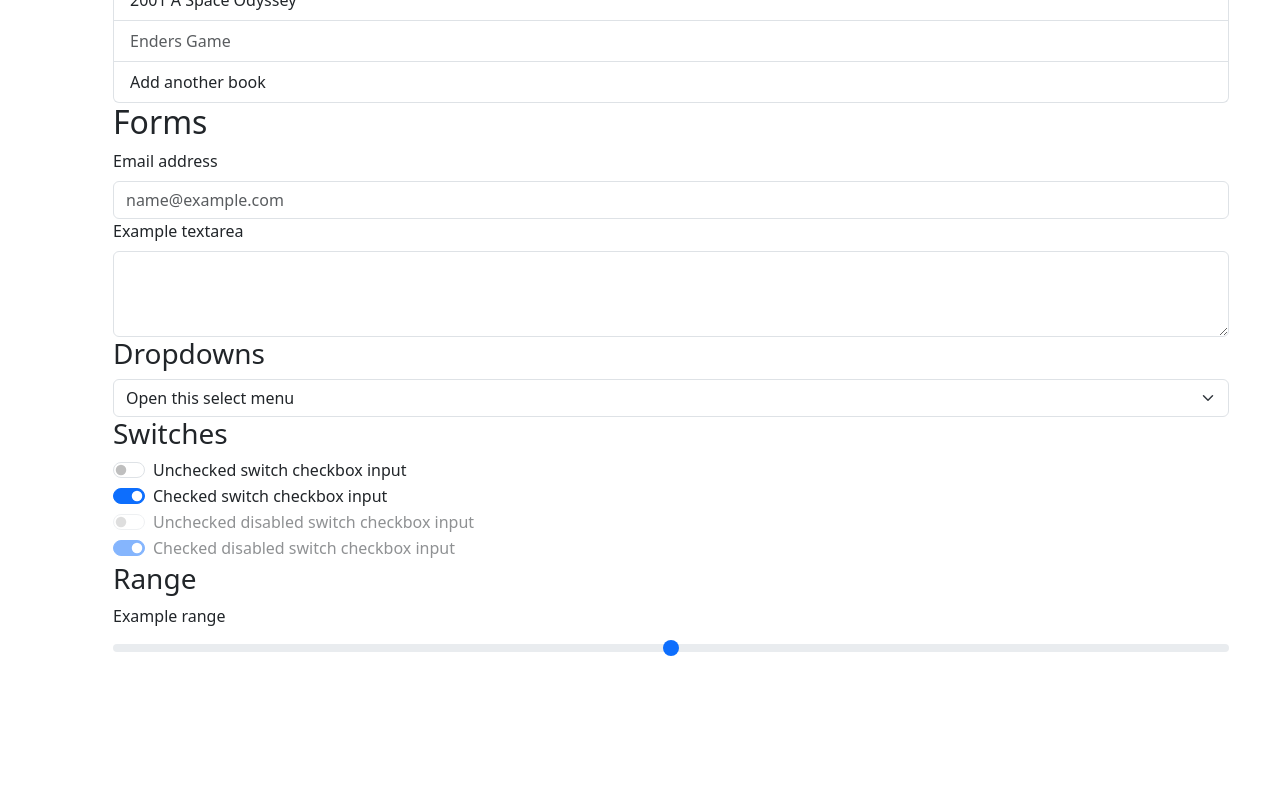
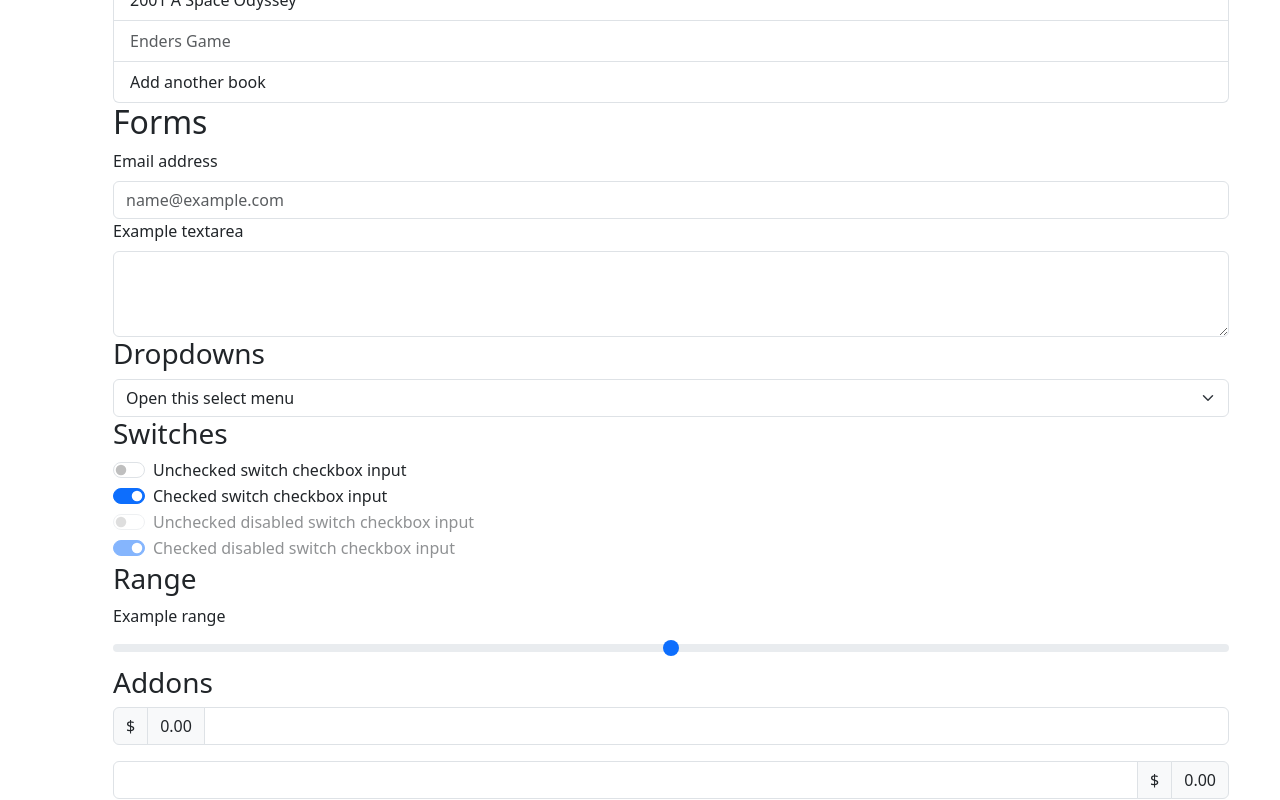
Before and after one commit to kushalkrishnappa/kambaz, a Next.js app: page /Labs/Lab2 in a window 1280 px wide. Shown: the part 6352-7152 px from the top of the page. Before the commit the page ends 7019 px from the top, so only its background shows below. Built offline with nearby package versions, Linux system fonts and the light colour scheme.

Commit message:
- Styling Addons with React Bootstrap

```diff
--- a/app/Labs/Lab2/BootstrapForms.tsx
+++ b/app/Labs/Lab2/BootstrapForms.tsx
@@ -1,5 +1,6 @@
-import { FormCheck, FormControl, FormLabel, FormSelect } from "react-bootstrap";
+import { FormCheck, FormControl, FormLabel, FormSelect, InputGroup } from "react-bootstrap";
 import FormRange from "react-bootstrap/esm/FormRange";
+import InputGroupText from "react-bootstrap/esm/InputGroupText";
 
 export default function BootstrapForms() {
   return (
@@ -54,6 +55,20 @@ export default function BootstrapForms() {
         <FormLabel>Example range</FormLabel>
         <FormRange min="0" max="5" step="0.5" />
       </div>
+
+      <div id="wd-css-styling-addons">
+        <h3>Addons</h3>
+        <InputGroup className="mb-3">
+          <InputGroupText>$</InputGroupText>
+          <InputGroupText>0.00</InputGroupText>
+          <FormControl />
+        </InputGroup>
+        <InputGroup>
+          <FormControl />
+          <InputGroupText>$</InputGroupText>
+          <InputGroupText>0.00</InputGroupText>
+        </InputGroup>
+      </div>
     </div>
   );
 }
```
